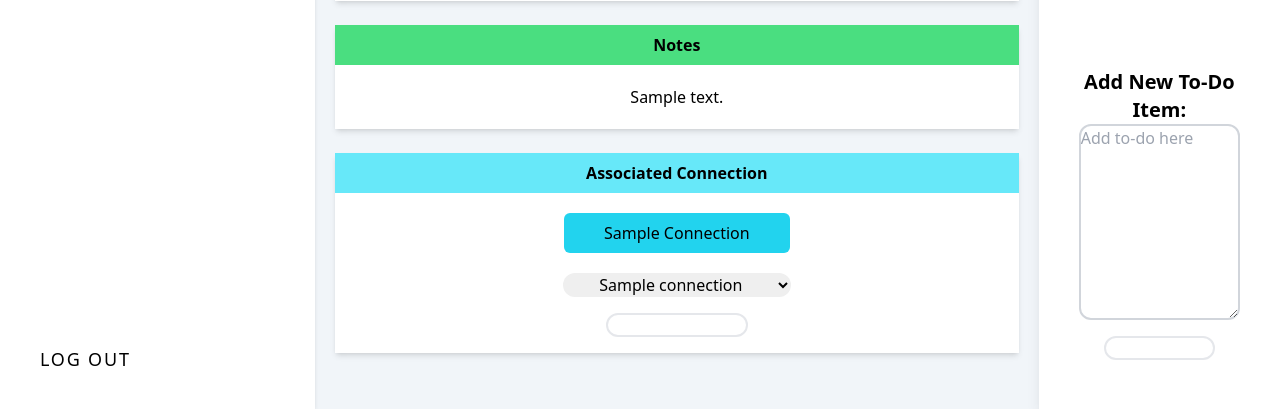
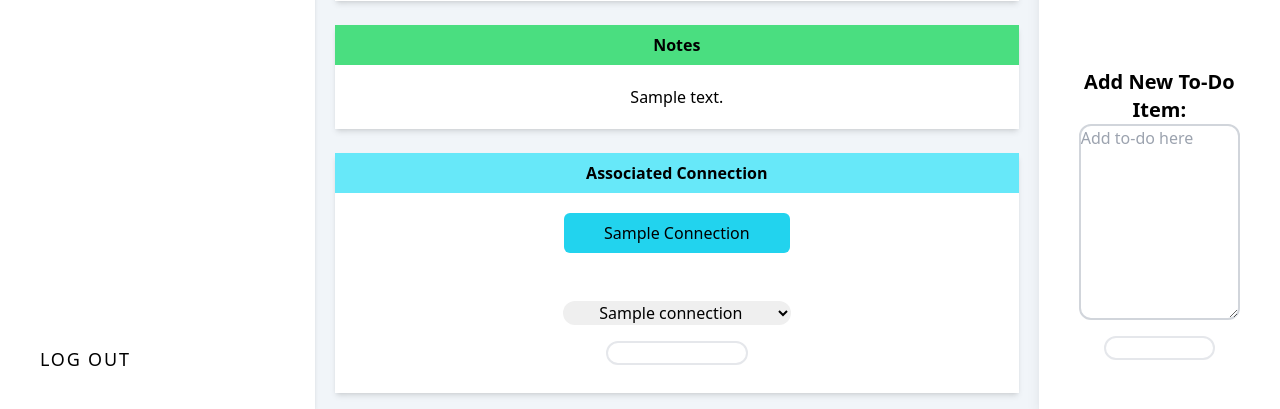
Before and after one commit to reiduf/appMate, a Django app: template main_app/templates/jobs/detail.html in a window 1280 px wide. Shown: the part 1004-1413 px from the top of the page. Run offline with Django 4.2, Linux system fonts and the light colour scheme; tables that the repository leaves empty hold one stand-in row (values such as "Sample post"); the template is opened without the code that fills it: values that come from a table or form of the project are taken from there, most other values are stand-ins (such as "Sample title", 1, 10 or a date in 2020); data that the repository does not hold is empty; some libraries are stand-ins or nearby versions.

Commit message:
padding and margins

```diff
--- a/main_app/templates/jobs/detail.html
+++ b/main_app/templates/jobs/detail.html
@@ -144,7 +144,7 @@
 			</div>
 
 			<!-- Connection card -->
-			<div class="min-h-fit card text-center shadow-md bg-white">
+			<div class="mb-4 min-h-fit card text-center shadow-md bg-white">
 				<div class="bg-cyan-300 flex items-center justify-start p-2">
 					<h4 class="font-semibold mx-auto">Associated Connection</h4>
 				</div>
@@ -163,7 +163,7 @@
             </div>
           {% endif %}
 			</div>
-				<form class="items-center flex flex-col justify-center" action="#" method="POST">
+				<form class="py-3 mt-4 items-center flex flex-col justify-center" action="#" method="POST">
 					<select class="w-1/3 rounded-full inline-block text-center" name="#">
 						{% for connection in connections %}
 							<option value="{{connection.name}}">{{connection.name}}</option>
```
